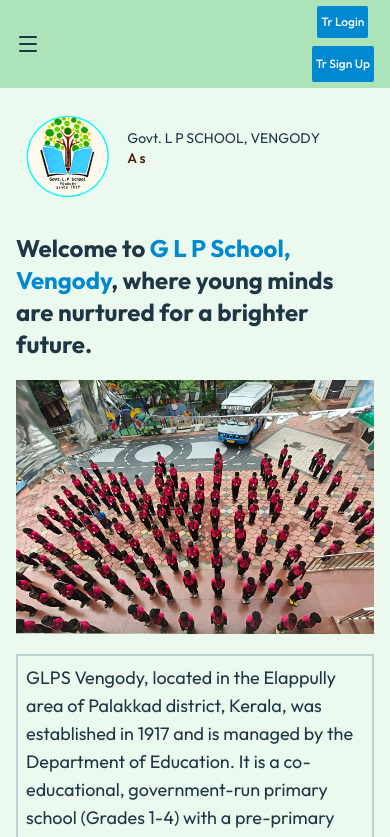
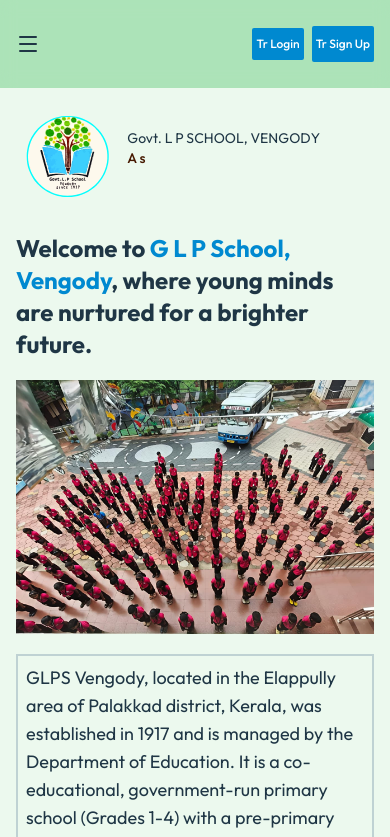
Before and after one commit to gokulnaathb3021/Govt.-L-P-School-Vengody, a Next.js app: page / in a window 390 px wide. Shown: the top 837 px of the page. Built offline with nearby package versions, Linux system fonts and the light colour scheme; no server answers.

Commit message:
changed flex-col to flex in header buttons

```diff
--- a/components/common/header.tsx
+++ b/components/common/header.tsx
@@ -23,7 +23,7 @@ export default function Header() {
               />
             </div>
 
-            <div className="flex flex-col gap-2 items-center sm:flex-row">
+            <div className="flex gap-2 items-center">
               <Suspense fallback={<div>Loading auth...</div>}>
                 <SignedOut>
                   <SignInButton>
```
